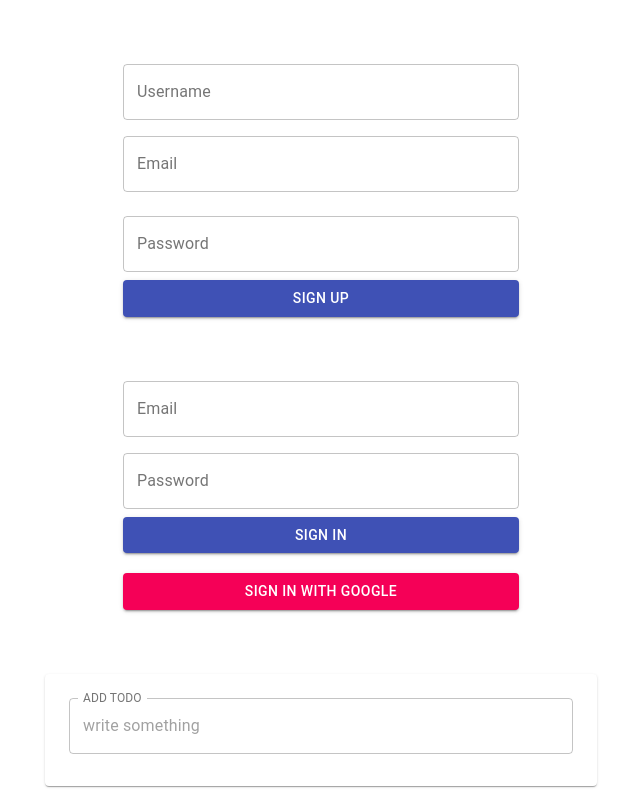
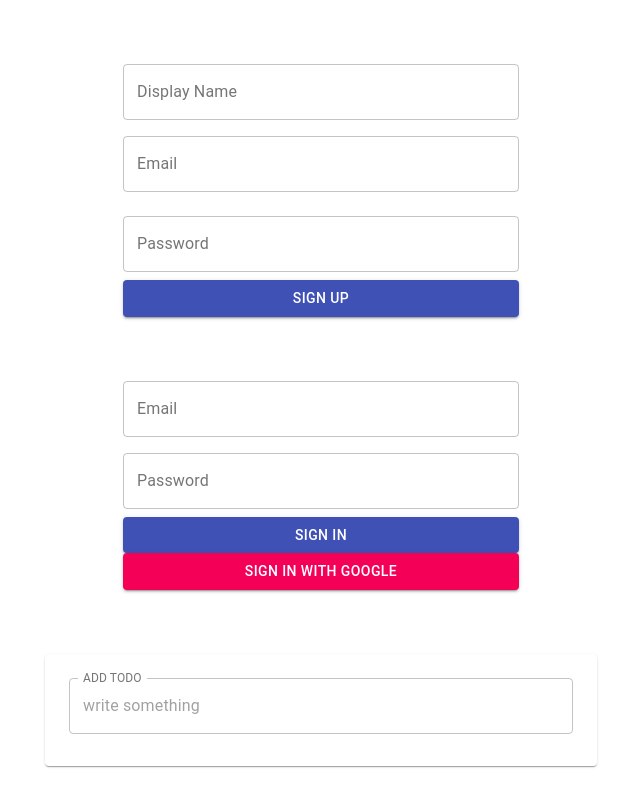
Before and after one commit to maatram/leanboard, a React (Create React App) app: page / in a window 1280 px wide. Shown: the whole page, without its empty margins (319-959 px from the left). Built offline with nearby package versions, Linux system fonts and the light colour scheme; no server answers; the database is empty.

Commit message:
checking out firestore

```diff
--- a/src/App.css
+++ b/src/App.css
@@ -51,6 +51,3 @@
   display: inline-flex;
   align-items: center;
 }
-.SignIn .Input-Form{
-  margin-bottom: 20px;
-}
--- a/src/SignIn.js
+++ b/src/SignIn.js
@@ -10,7 +10,7 @@ function SignIn() {
 
     }
     return (
-        <Container className="container SignIn" maxWidth="xs">
+        <Container className="container" maxWidth="xs">
             <form noValidate autoComplete="off" className="Input-Form" onSubmit={onSubmit}>
                 <TextField
                     label="Email"
@@ -26,10 +26,10 @@ function SignIn() {
                     margin="normal"
                 />
                 <Button type="submit" fullWidth variant="contained" color="primary"> Sign In </Button>
+                <Button type="button" fullWidth variant="contained" onClick={signInWithGoogle} color="secondary">
+                    Sign In with google
+                </Button>
             </form>
-            <Button type="button" fullWidth variant="contained" onClick={signInWithGoogle} color="secondary">
-                Sign In with google
-        </Button>
         </Container>
     )
 }
--- a/src/SignUp.js
+++ b/src/SignUp.js
@@ -1,24 +1,28 @@
 import React, { useState } from 'react';
-import { auth, signInWithGoogle } from "./firebase";
+import { auth, signInWithGoogle, createUserProfile } from "./firebase";
 import TextField from "@material-ui/core/TextField";
 import Button from "@material-ui/core/Button";
 import Container from "@material-ui/core/Container";
 
 function SignUp() {
-    const [user, setUser] = useState({ username:'', email: '', password: '' });
-    const {username, email, password} = user;
+    const [user, setUser] = useState({ displayName:'', email: '', password: '' });
+    const { displayName, email, password} = user;
     const onChange = (e) => {
         const {name, value} = e.target;
         setUser({...user, [name]:value});
     }
-    const onSubmit = (e) => {
+    const onSubmit = async (e) => {
         e.preventDefault();
-        console.log('user', user);
+        const { user } = await auth.createUserWithEmailAndPassword(email, password);
+        if(user) {
+            console.log(displayName);
+            await createUserProfile(user, {displayName});
+        }
     }
     return (
         <Container className="container SignUp" maxWidth="xs">
             <form noValidate autoComplete="off" className="Input-Form" onSubmit={onSubmit}>
-                <TextField label="Username" onChange={onChange} name="username" variant="outlined" fullWidth value={username} />
+                <TextField label="Display Name" onChange={onChange} name="displayName" variant="outlined" fullWidth value={displayName} />
                 <TextField label="Email" onChange={onChange} name="email" variant="outlined" fullWidth margin="normal" value={email} />
                 <TextField label="Password" onChange={onChange} name="password" variant="outlined" fullWidth margin="normal" type="password" value={password} />
                 <Button type="submit" fullWidth variant="contained" color="primary"> Sign Up </Button>
--- a/src/firebase.js
+++ b/src/firebase.js
@@ -1,4 +1,4 @@
-import firebase from 'firebase/app';
+import * as firebase from 'firebase'
 import "firebase/database";
 import "firebase/auth";
 
@@ -18,11 +18,32 @@ firebase.initializeApp(firebaseConfig);
 const databaseRef = firebase.database().ref();
 export const todosRef = databaseRef.child("todos");
 export const auth = firebase.auth();
+export const firestore = firebase.firestore();
 // firebase google setup
 export const provider = new firebase.auth.GoogleAuthProvider();
 provider.setCustomParameters({
     promt: "select_account"
 });
+export const createUserProfile = async (authUser) => {
+    if(!authUser) return;
+    const userReference = firestore.doc(`users/${authUser.uid}`);
+    const snapUser = await userReference.get();
+    if (!snapUser.exists) {
+        const { displayName, email } = authUser;
+        const createdAt = new Date();
+        try {
+            await userReference.set({
+                displayName,
+                email,
+                createdAt
+            })
+        } catch (error) {
+            console.log(error)
+        }
+    }
+    console.log('userReference', userReference);
+    return userReference;
+}
 export const signInWithGoogle = () => {
     auth.signInWithPopup(provider);
 }
```
